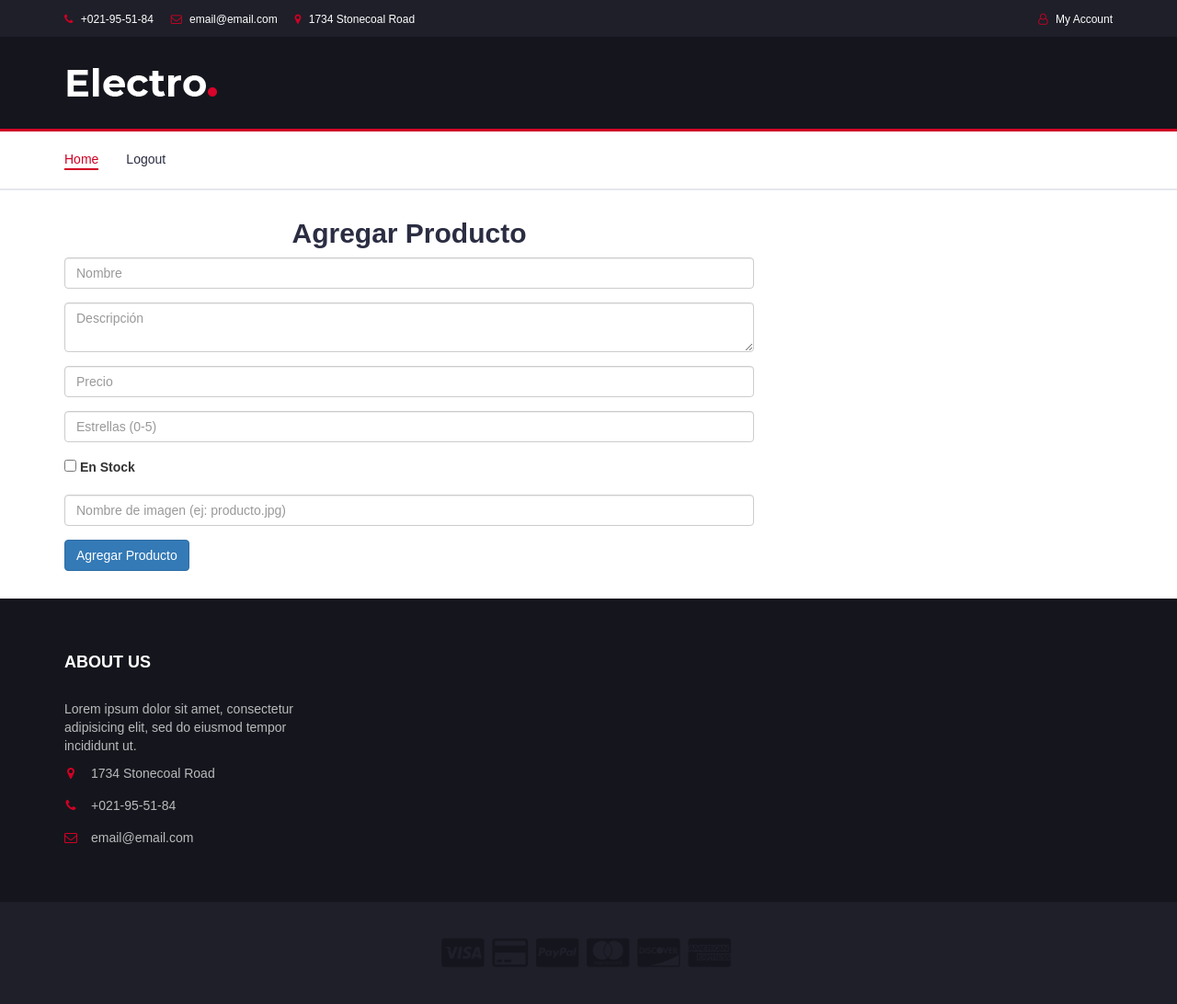
After one commit to BrunoLoFaro/eshop-CRUD, a PHP site: page /add-product.php in a window 1280 px wide. The commit adds this page. Shown: the whole page at 92% size. Run offline with PHP 8.4, Linux system fonts and the light colour scheme; the visitor is signed in with stand-in values (Sample User, id 1).

Commit message:
add product page

```diff
--- /dev/null
+++ b/add-product.php
@@ -0,0 +1,77 @@
+<?php
+session_start();
+include 'db_connect.php';
+
+if (!isset($_SESSION['usuario'])) {
+    // Mostrás un mensaje bonito en el diseño o redirigís con un error en querystring
+    header("Location: login_form.php?error=Debes iniciar sesión");
+    exit();
+}
+
+// Guardar producto nuevo
+if ($_SERVER['REQUEST_METHOD'] === 'POST') {
+    $name = $_POST['name'];
+    $description = $_POST['description'];
+    $price = floatval($_POST['price']);
+    $stars = intval($_POST['stars']);
+    $stock = isset($_POST['isInStock']) ? 1 : 0;
+    $image = $_POST['imageName'];
+
+    $stmt = $conn->prepare("INSERT INTO products (name, description, price, stars, isInStock, imageName) VALUES (?, ?, ?, ?, ?, ?)");
+    $stmt->bind_param("ssdiis", $name, $description, $price, $stars, $stock, $image);
+    $stmt->execute();
+    header("Location: add-product.php?success=1");
+    exit();
+}
+?>
+
+<!DOCTYPE html>
+<html lang="es">
+<head>
+    <meta charset="UTF-8">
+    <title>Agregar Producto</title>
+    <link rel="stylesheet" href="css/bootstrap.min.css">
+    <link rel="stylesheet" href="css/style.css">
+    <link rel="stylesheet" href="css/font-awesome.min.css">
+</head>
+<body>
+<?php include 'header.php'; ?>
+<div class="section">
+    <div class="container">
+        <div class="row">
+            <div class="col-md-8 offset-md-2">
+                <h2 class="text-center mb-4">Agregar Producto</h2>
+
+                <?php if (isset($_GET['success'])): ?>
+                    <div class="alert alert-success text-center">Producto agregado con éxito.</div>
+                <?php endif; ?>
+
+                <form method="POST">
+                    <div class="form-group">
+                        <input name="name" class="form-control" placeholder="Nombre" required>
+                    </div>
+                    <div class="form-group">
+                        <textarea name="description" class="form-control" placeholder="Descripción"></textarea>
+                    </div>
+                    <div class="form-group">
+                        <input name="price" type="number" step="0.01" class="form-control" placeholder="Precio" required>
+                    </div>
+                    <div class="form-group">
+                        <input name="stars" type="number" min="0" max="5" class="form-control" placeholder="Estrellas (0-5)" required>
+                    </div>
+                    <div class="form-group">
+                        <label><input type="checkbox" name="isInStock"> En Stock</label>
+                    </div>
+                    <div class="form-group">
+                        <input name="imageName" class="form-control" placeholder="Nombre de imagen (ej: producto.jpg)" required>
+                    </div>
+                    <button class="btn btn-primary" type="submit">Agregar Producto</button>
+                </form>
+            </div>
+        </div>
+    </div>
+</div>
+<?php include 'footer.php'; ?>
+<script src="js/bootstrap.min.js"></script>
+</body>
+</html>
--- a/admin.php
+++ b/admin.php
@@ -24,6 +24,7 @@ $productos = mysqli_query($conn, "SELECT * FROM products ORDER BY id DESC");
         <div class="row">
             <div class="col-md-12">
                 <h2 class="text-center mb-4">Lista de Productos</h2>
+				<a href="add-product.php" class="btn btn-sm btn-warning">Agregar un nuevo producto</a>
 
                 <table class="table table-bordered">
                     <thead>
--- a/header.php
+++ b/header.php
@@ -62,8 +62,8 @@
 				<div id="responsive-nav">
 					<!-- NAV -->
 					<ul class="main-nav nav navbar-nav">
-						<li class="active"><a href="#">Home</a></li>
-						<li><a href="#">Laptops</a></li>
+						<li class="active"><a href="index.php">Home</a></li>
+						<li><a href="logout.php">Logout</a></li>
 					</ul>
 					<!-- /NAV -->
 				</div>
```
Also changed, not shown: img/auriculares.jpg (added), img/tablet.jpg (added), img/webcam.jpg (added).
